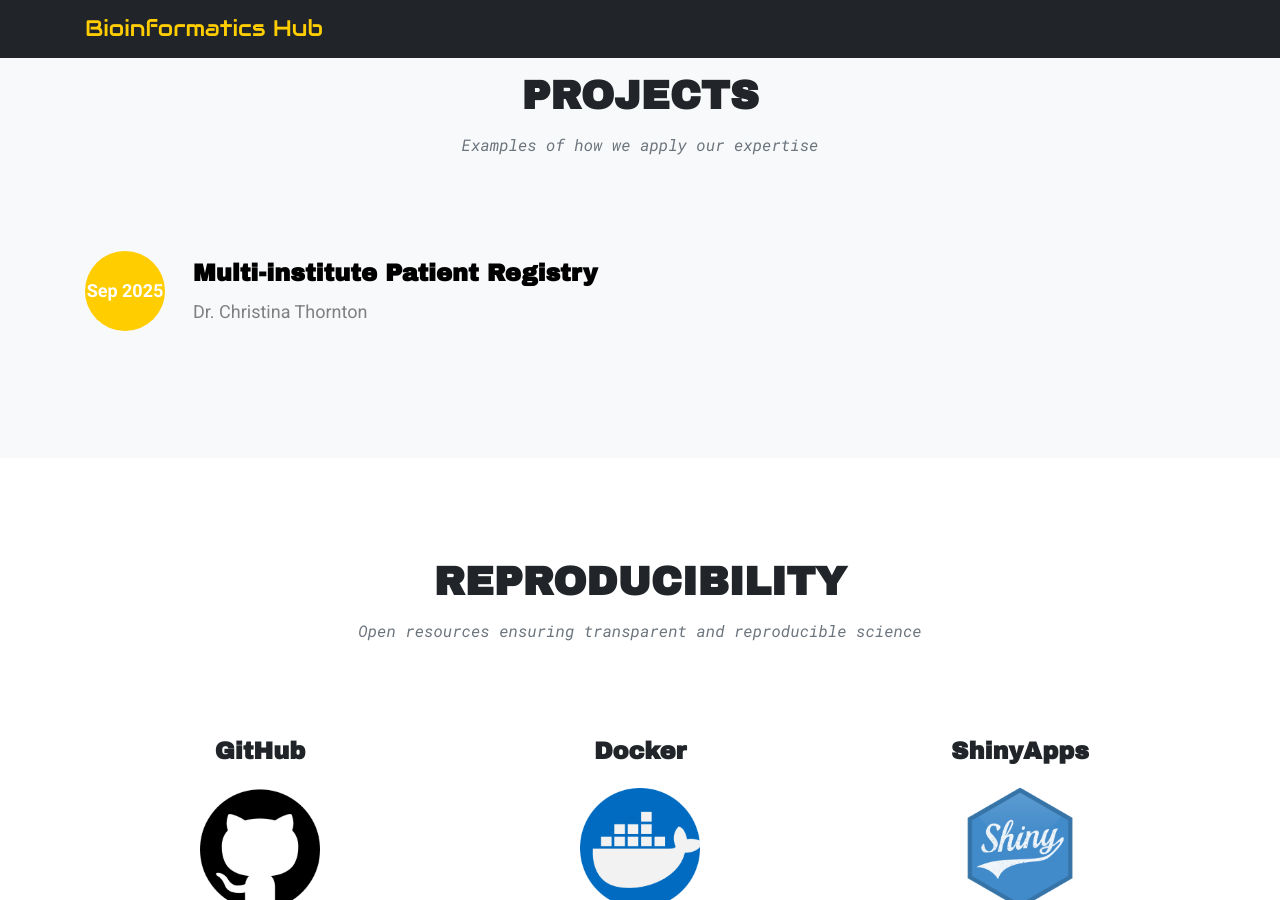
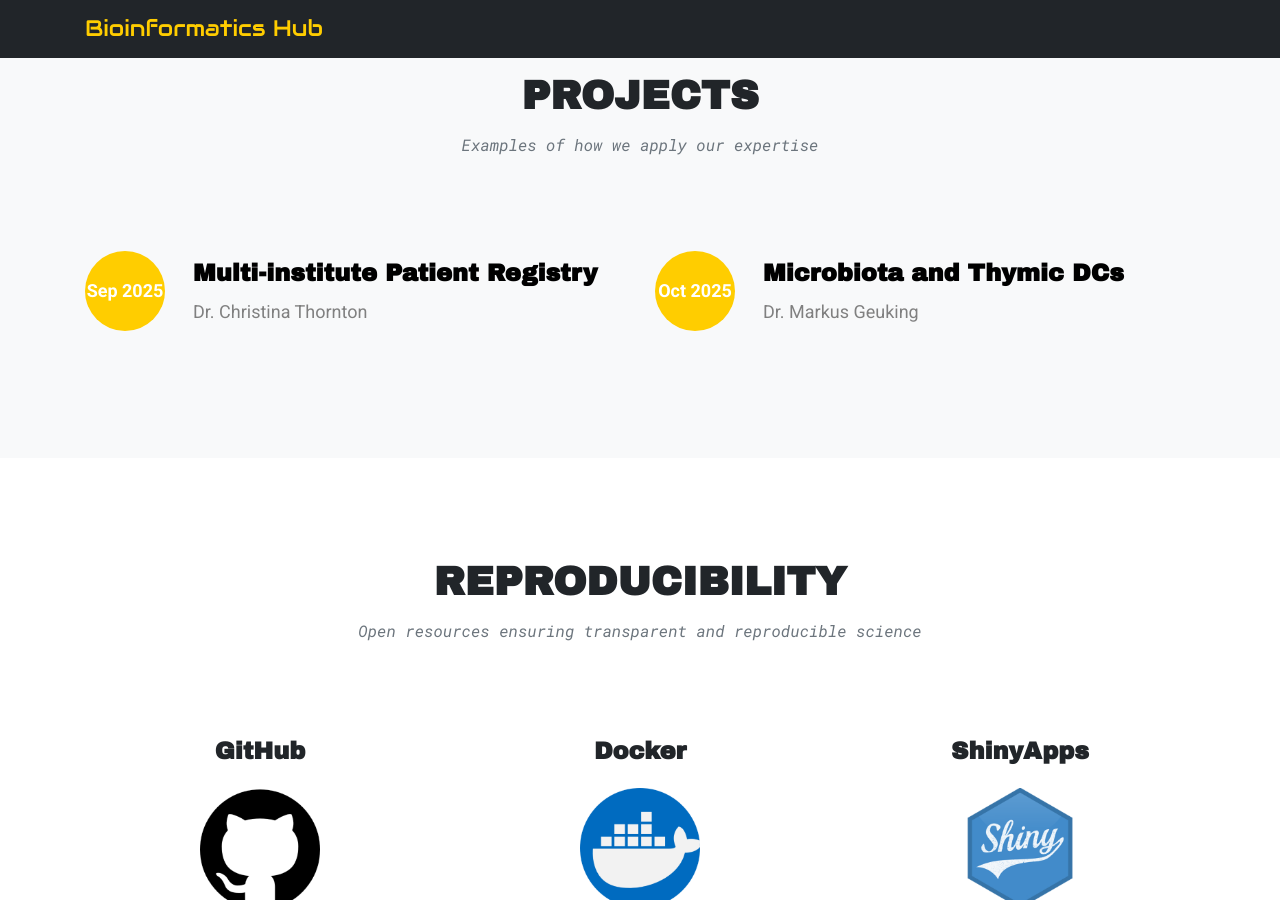
Before and after one commit to Snyder-Institute/BioinformaticsHub, a Jekyll site: the page built from index.md, in a window 1280 px wide and 900 px high, scrolled down 2238 px. Built offline with Jekyll 4.4.1, drawn with Linux system fonts in a browser that asks for light colours.

```diff
--- a/_includes/projects.html
+++ b/_includes/projects.html
@@ -13,14 +13,9 @@
 
                                         <div class="timeline-wrapper">
                                                 <div class="timeline-yr"><span>Sep 2025
-                                                        </span></div>
-                                                <div class="timeline-info"><a
-                                                                href="https://bioinformatics.ucalgary.ca/BCHPR/"
-                                                                target="_blank">
-                                                                <h4 class="timeline-heading">Multi-institute Patient Registry
-                                                                </h4>
-                                                        </a>
-                                                        <p class="timeline-subheading">Dr. Christina Thornton
+                                                        </span></div><div class="timeline-info"><a href="https://bioinformatics.ucalgary.ca/BCHPR/"
+                                                                target="_blank"><h4 class="timeline-heading">Multi-institute Patient Registry
+                                                                </h4></a><p class="timeline-subheading">Dr. Christina Thornton
                                                         </p>
                                                 </div>
                                         </div>
@@ -31,19 +26,14 @@
                         <div class="col-lg-6 col-12">
                                 <div class="timeline">
 
-                                        <!--div class="timeline-wrapper">
-                                                <div class="timeline-yr"><span>Mar 2025
-                                                        </span></div>
-                                                <div class="timeline-info"><a href="VisiumHD_SarcomaPt_2025/"
-                                                                target="_blank">
-                                                                <h4 class="timeline-heading">Sarcoma Patient Case Study
-                                                                </h4>
-                                                        </a>
-                                                        <p class="timeline-subheading">&nbsp;&nbsp;10X Genomics VisiumHD
-                                                                by Dr. Sorana Morrissy
+                                        <div class="timeline-wrapper">
+                                                <div class="timeline-yr"><span>Oct 2025
+                                                        </span></div><div class="timeline-info"><a href="https://bioinformatics.ucalgary.ca/ThymicDCs/"
+                                                                target="_blank"><h4 class="timeline-heading">Microbiota and Thymic DCs
+                                                                </h4></a><p class="timeline-subheading">Dr. Markus Geuking
                                                         </p>
                                                 </div>
-                                        </div-->
+                                        </div>
 
                                 </div> <!-- end of timeline div -->
                         </div> <!-- end of col -->
```
Also changed, not shown: 1 other file.
